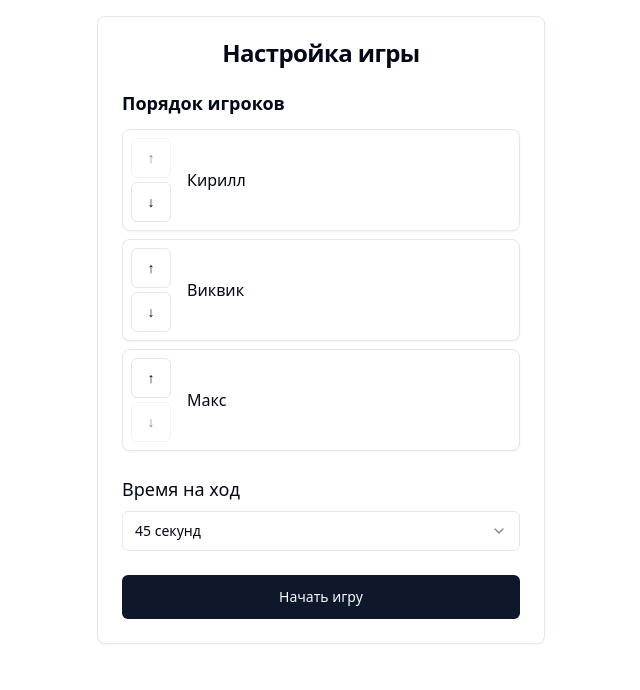
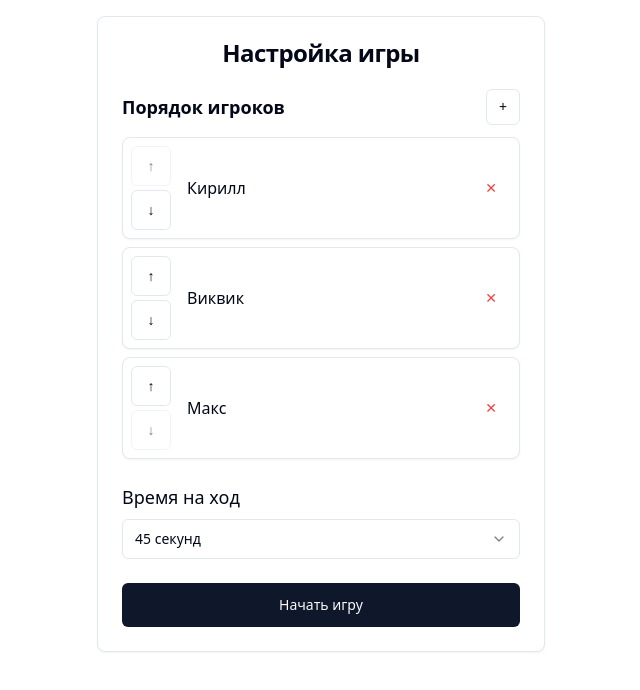
Before and after one commit to Candyn/splendor-timer, a React (Vite) app: page / in a window 1280 px wide. Shown: the top 690 px of the page, without its empty margins (319-959 px from the left). Built offline with nearby package versions, Linux system fonts and the light colour scheme.

Commit message:
Added possibilities to add new players

```diff
--- a/src/App.css
+++ b/src/App.css
@@ -87,6 +87,7 @@
   }
   body {
     @apply bg-background text-foreground;
+     overflow: hidden;
   }
 
   @keyframes pulse-bg {
--- a/src/App.tsx
+++ b/src/App.tsx
@@ -96,6 +96,26 @@ function App() {
     setPlayers(newPlayers);
   };
 
+  const addPlayer = () => {
+    const newId = Math.max(...players.map((p) => p.id)) + 1;
+    setPlayers([
+      ...players,
+      { id: newId, name: `Игрок ${players.length + 1}` },
+    ]);
+  };
+
+  const removePlayer = (index: number) => {
+    if (players.length <= 2) return; // Prevent having less than 2 players
+    const newPlayers = players.filter((_, i) => i !== index);
+    setPlayers(newPlayers);
+  };
+
+  const updatePlayerName = (index: number, newName: string) => {
+    const newPlayers = [...players];
+    newPlayers[index] = { ...newPlayers[index], name: newName };
+    setPlayers(newPlayers);
+  };
+
   return (
     <div className="min-h-[100dvh] bg-background p-4">
       {isSetup ? (
@@ -106,7 +126,12 @@ function App() {
             </CardHeader>
             <CardContent className="space-y-6">
               <div>
-                <h3 className="text-lg font-semibold mb-3">Порядок игроков</h3>
+                <div className="flex items-center justify-between mb-3">
+                  <h3 className="text-lg font-semibold">Порядок игроков</h3>
+                  <Button variant="outline" size="sm" onClick={addPlayer}>
+                    +
+                  </Button>
+                </div>
                 <div className="space-y-2">
                   {players.map((player, index) => (
                     <Card key={index}>
@@ -129,7 +154,23 @@ function App() {
                             ↓
                           </Button>
                         </div>
-                        <span className="flex-grow mx-4">{player.name}</span>
+                        <input
+                          type="text"
+                          value={player.name}
+                          onChange={(e) =>
+                            updatePlayerName(index, e.target.value)
+                          }
+                          className="flex-grow mx-4 bg-transparent border-none focus:outline-none"
+                        />
+                        <Button
+                          variant="ghost"
+                          size="icon"
+                          onClick={() => removePlayer(index)}
+                          disabled={players.length <= 2}
+                          className="text-red-500 hover:text-red-700"
+                        >
+                          ✕
+                        </Button>
                       </CardContent>
                     </Card>
                   ))}
@@ -139,7 +180,7 @@ function App() {
               <div className="space-y-2">
                 <label className="text-lg font-medium">Время на ход</label>
                 <Select
-                  defaultValue="45"
+                  defaultValue={selectedTime.toString()}
                   onValueChange={(value) => {
                     const newTime = Number(value);
                     setSelectedTime(newTime);
@@ -180,11 +221,9 @@ function App() {
             size="sm"
             className="absolute top-2 right-2 z-10"
             onClick={() => {
-              setPlayers(initialState.players);
               setCurrentPlayer(initialState.currentPlayer);
               setIsRunning(initialState.isRunning);
               setIsSetup(initialState.isSetup);
-              setSelectedTime(initialState.selectedTime);
               setTimeLeft(initialState.selectedTime);
               setIsNextPlayerBlocked(initialState.isNextPlayerBlocked);
             }}
```
